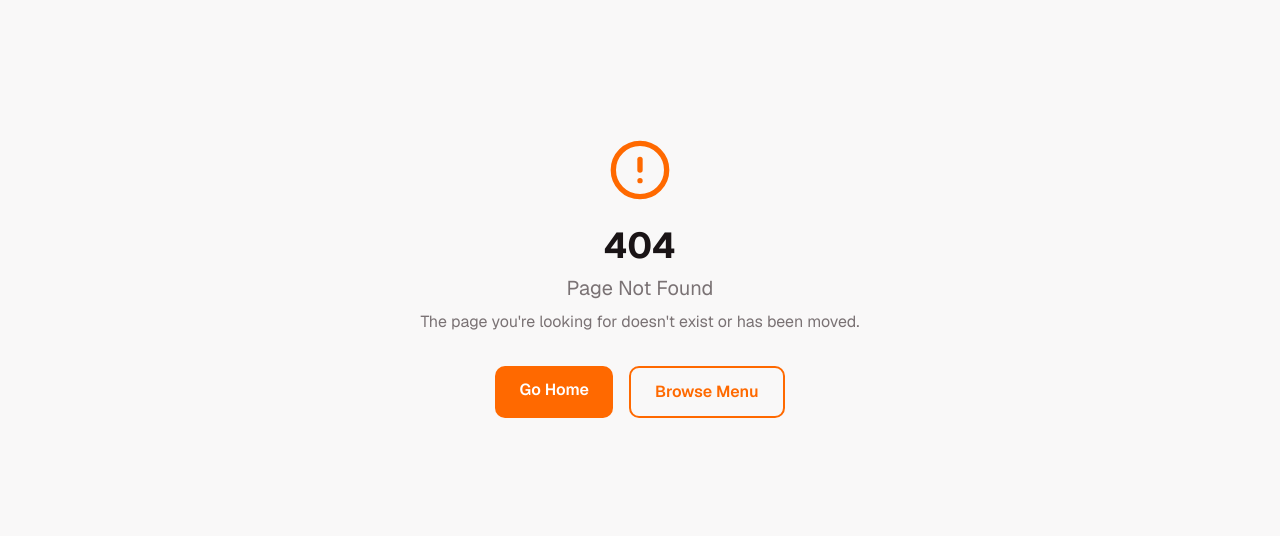
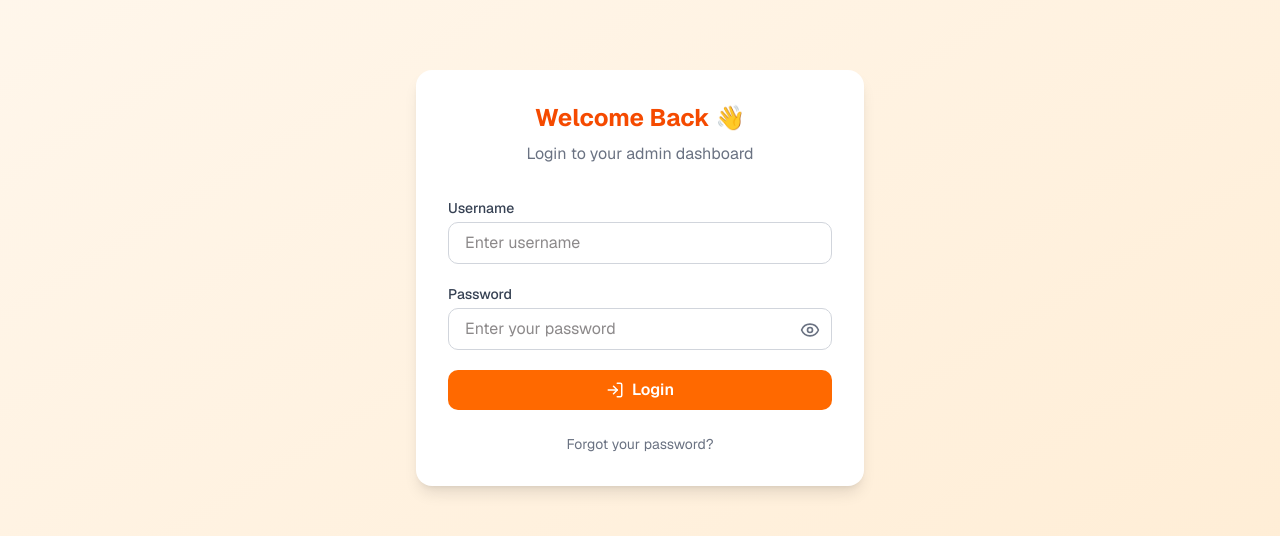
Before and after one commit to marennagarikurumurthy2005/At-Table-frontend, a Next.js app: page /login in a window 1280 px wide. Before the commit this address had no page. Shown: the part 195-731 px from the top of the page. Built offline with nearby package versions, Linux system fonts and the light colour scheme; no server answers.

Commit message:
admin login implemented

```diff
--- a/app/admin/page.jsx
+++ b/app/admin/page.jsx
@@ -2,7 +2,7 @@
 
 import { useState, useEffect } from "react"
 import Link from "next/link"
-import { BarChart3, Package, ShoppingCart, DollarSign, Plus, Trash2, Eye, EyeOff, AlertCircle } from "lucide-react"
+import { BarChart3, Package, ShoppingCart, DollarSign, Plus, Trash2, Eye, EyeOff, AlertCircle ,LogOut} from "lucide-react"
 import { apiClient } from "@/lib/api-client"
 
 export default function AdminDashboard() {
@@ -209,10 +209,21 @@ try {
           <Link href="/" className="text-orange-500 hover:underline font-semibold">
             Back to Home
           </Link>
+
+
         </div>
       </div>
     )
   }
+   const deleteToken = () => {
+  try {
+    localStorage.removeItem("token")         // main access token
+    localStorage.removeItem("refreshToken")  // optional if you store refresh token
+    console.log("✅ Tokens deleted successfully")
+  } catch (error) {
+    console.error("Error deleting token:", error)
+  }
+}
 
   return (
     <div className="min-h-screen bg-background">
@@ -221,6 +232,10 @@ try {
           <h1 className="text-2xl font-bold text-foreground">Admin Dashboard</h1>
           <Link href="/" className="text-orange-500 hover:underline font-semibold">
             Back to Home
+          </Link>
+          <Link onClick={deleteToken} href="/" className="text-white flex hover:bg-orange-600 font-semibold border border-orange-500  p-2 rounded-2xl bg-orange-400 ">
+            Logout <div className="ml-1.5"><LogOut/></div>
+
           </Link>
         </div>
       </header>
--- /dev/null
+++ b/app/login/page.jsx
@@ -0,0 +1,109 @@
+"use client"
+
+import { useState, useEffect } from "react"
+import { useRouter } from "next/navigation"
+import { Eye, EyeOff, LogIn } from "lucide-react"
+import { toast, ToastContainer } from "react-toastify"
+import "react-toastify/dist/ReactToastify.css"
+import { apiClient } from "@/lib/api-client"
+import { Navbar } from "../../components/navbar"
+
+export default function LoginPage() {
+  const router = useRouter()
+  const [username, setUsername] = useState("")
+  const [password, setPassword] = useState("")
+  const [loading, setLoading] = useState(false)
+  const [showPassword, setShowPassword] = useState(false)
+
+  // ✅ If token exists, redirect to AdminDashboard
+  useEffect(() => {
+    const token = localStorage.getItem("token")
+    if (token) {
+      router.push("/admin")
+    }
+  }, [router])
+
+  const handleSubmit = async (e) => {
+    e.preventDefault()
+    setLoading(true)
+
+    try {
+      const response = await apiClient.login({ username, password }) // 👈 Adjust according to your backend field names
+      if (response?.token) {
+        localStorage.setItem("token", response.token)
+        toast.success("Login successful!")
+        setTimeout(() => router.push("/admin"), 1500)
+      } else {
+        toast.error("Invalid credentials, please try again.")
+      }
+    } catch (error) {
+      toast.error(error.message || "Login failed. Please try again.")
+    } finally {
+      setLoading(false)
+    }
+  }
+
+  return (
+    <>
+
+    <div className="min-h-screen flex items-center justify-center bg-gradient-to-br from-orange-50 to-orange-100">
+      <ToastContainer position="top-right" autoClose={3000} />
+      <div className="bg-white shadow-lg rounded-2xl p-8 w-[90%] max-w-md">
+        <h2 className="text-2xl font-bold text-center text-orange-600 mb-2">Welcome Back 👋</h2>
+        <p className="text-center text-gray-500 mb-8">Login to your admin dashboard</p>
+
+        <form onSubmit={handleSubmit} className="space-y-5">
+          <div>
+            <label className="block text-sm font-medium text-gray-700 mb-1">Username</label>
+            <input
+              type="text"
+              placeholder="Enter username"
+              value={username}
+              onChange={(e) => setUsername(e.target.value)}
+              required
+              className="w-full px-4 py-2 border border-gray-300 rounded-lg focus:outline-none focus:ring-2 focus:ring-orange-500"
+            />
+          </div>
+
+          <div className="relative">
+            <label className="block text-sm font-medium text-gray-700 mb-1">Password</label>
+            <input
+              type={showPassword ? "text" : "password"}
+              placeholder="Enter your password"
+              value={password}
+              onChange={(e) => setPassword(e.target.value)}
+              required
+              className="w-full px-4 py-2 border border-gray-300 rounded-lg focus:outline-none focus:ring-2 focus:ring-orange-500"
+            />
+            <button
+              type="button"
+              onClick={() => setShowPassword(!showPassword)}
+              className="absolute right-3 top-9 text-gray-500 hover:text-gray-700"
+            >
+              {showPassword ? <EyeOff size={20} /> : <Eye size={20} />}
+            </button>
+          </div>
+
+          <button
+            type="submit"
+            disabled={loading}
+            className={`w-full flex justify-center items-center gap-2 py-2 rounded-lg text-white font-semibold transition ${
+              loading
+                ? "bg-orange-400 cursor-not-allowed"
+                : "bg-orange-500 hover:bg-orange-600"
+            }`}
+          >
+            <LogIn size={18} />
+            {loading ? "Logging in..." : "Login"}
+          </button>
+        </form>
+
+        <p className="text-center text-gray-500 mt-6 text-sm">
+          Forgot your password?{" "}
+
+        </p>
+      </div>
+    </div>
+    </>
+  )
+}
--- a/components/navbar.jsx
+++ b/components/navbar.jsx
@@ -32,8 +32,8 @@ export function Navbar() {
             </Link>
 
             <Link
-              href="/admin"
-              className="px-4 py-2 text-foreground hover:text-orange-500 transition font-medium hidden sm:inline"
+              href="/login"
+              className="px-4 py-2 text-foreground hover:text-orange-500 transition font-medium  sm:inline"
             >
               Admin
             </Link>
```
Also changed, not shown: lib/api-client.js.
